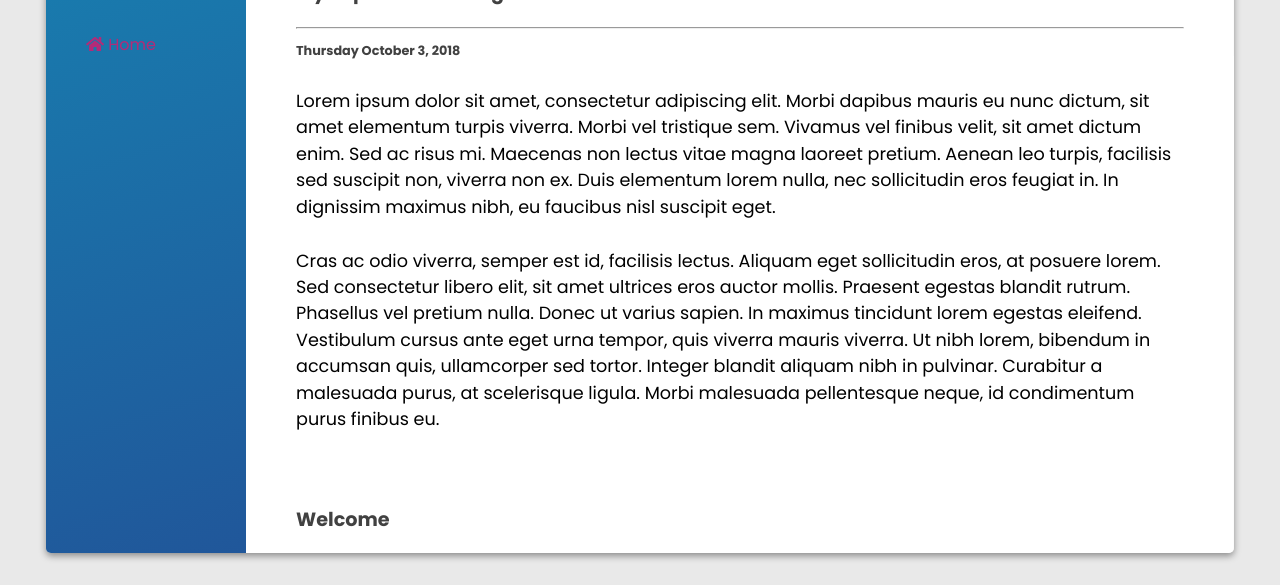
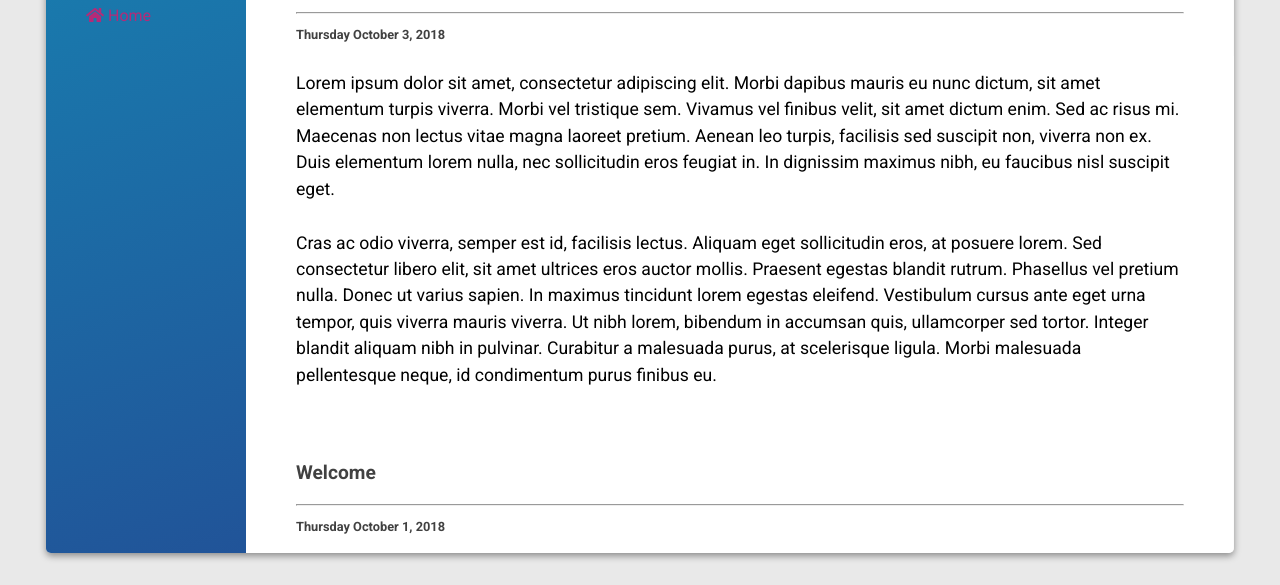
Before and after one commit to knorthrup83/personal-blog2, a plain HTML site: page index.html in a window 1280 px wide. Shown: the part 231-816 px from the top of the page. Drawn offline with Linux system fonts and the light colour scheme.

Commit message:
Change font from Poppins to Roboto

```diff
--- a/assets/css/style.css
+++ b/assets/css/style.css
@@ -1,8 +1,8 @@
-@import "https://fonts.googleapis.com/css?family=Poppins:400,700";
+@import "https://fonts.googleapis.com/css?family=Roboto:400,700";
 
 body {
   background-color: #e9e9e9;
-  font-family: "Poppins", sans-serif;
+  font-family: "Roboto", sans-serif;
 }
 
 h1 {
--- a/index.html
+++ b/index.html
@@ -90,7 +90,7 @@
          </article>
 
          <footer>
-           Made with ❤️ in Your Location Here. © 2018 All Rights Reserved
+           Made with ❤️ in Mesa, AZ. © 2019 All Rights Reserved
          </footer>
        </main>
      </div>
```
